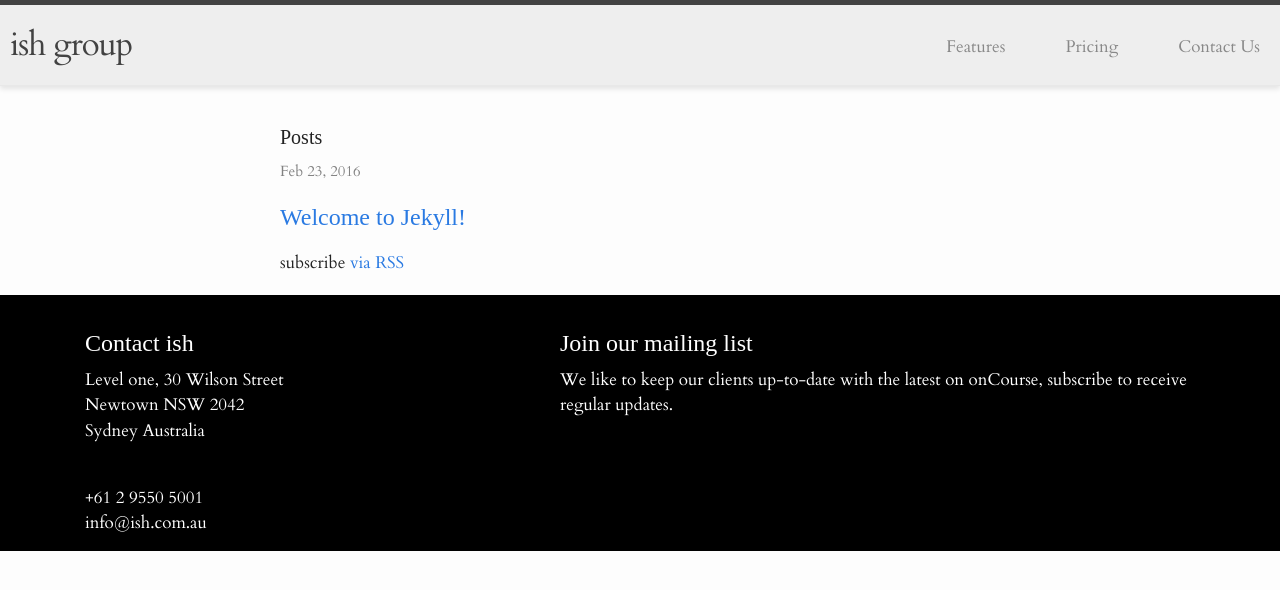
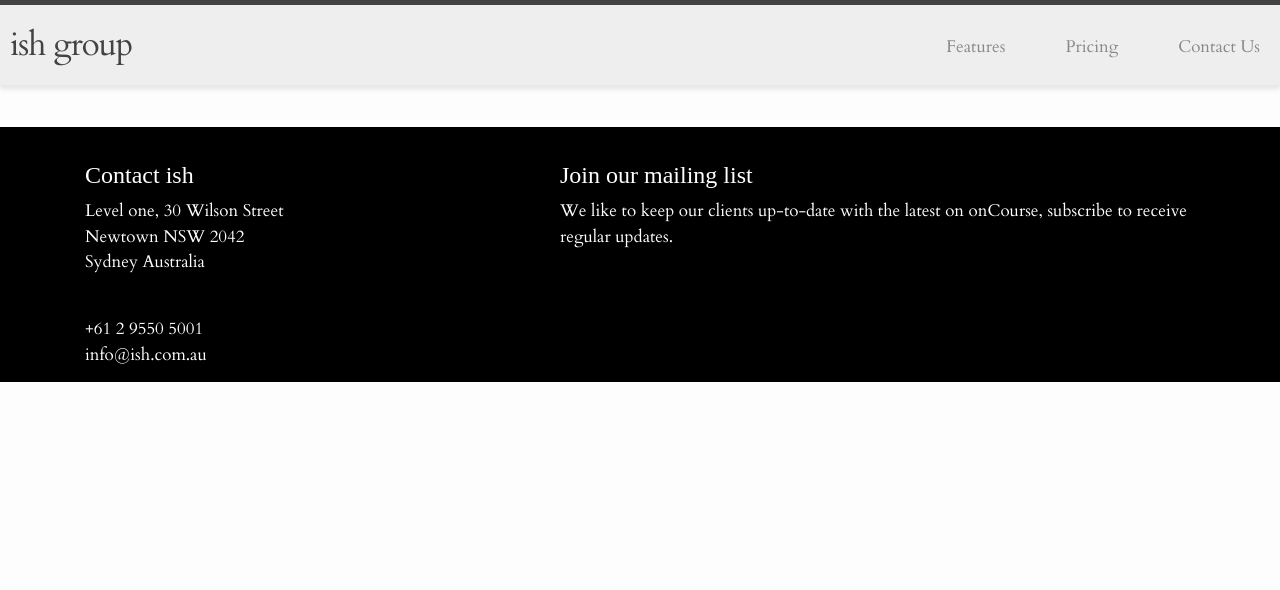
Before and after one commit to stephenmcilwaine/website, a Jekyll site: the page built from index.html, in a window 1280 px wide. Shown: the top 590 px of the page. Built offline with Jekyll 4.4.1, drawn with Linux system fonts in a browser that asks for light colours; some web fonts are replaced.

Commit message:
Updated header content and main content

```diff
--- a/_includes/header.html
+++ b/_includes/header.html
@@ -15,8 +15,8 @@
 
       <div class="trigger">
           <a class="page-link" href="{{base}}/features">Features</a>
-          <a class="page-link" href="{{base}}/support">Pricing</a>
-          <a class="page-link" href="{{base}}/about">Contact Us</a>
+          <a class="page-link" href="{{base}}/features/pricing">Pricing</a>
+          <a class="page-link" href="{{base}}/about/contact">Contact Us</a>
       </div>
     </nav>
 
--- a/_layouts/default.html
+++ b/_layouts/default.html
@@ -11,7 +11,7 @@
       <!-- <div class="nav">
         {% menu %}
       </div> -->
-      <div class="wrapper">
+      <div class="container">
         {{ content }}
       </div>
     </div>
--- a/index.html
+++ b/index.html
@@ -4,20 +4,15 @@ layout: default
 
 <div class="home">
 
-  <h1 class="page-heading">Posts</h1>
+  <section class="container">
+    <div class="row">
+      <aside class="col col-xs-12">
 
-  <ul class="post-list">
-    {% for post in site.posts %}
-      <li>
-        <span class="post-meta">{{ post.date | date: "%b %-d, %Y" }}</span>
+      </aside>
+      <aside class="col col-xs-12">
 
-        <h2>
-          <a class="post-link" href="{{base}}{{ post.url }}">{{ post.title }}</a>
-        </h2>
-      </li>
-    {% endfor %}
-  </ul>
-
-  <p class="rss-subscribe">subscribe <a href="{{base}}/feed.xml">via RSS</a></p>
+      </aside>
+    </div>
+  </section>
 
 </div>
```
Also changed, not shown: features/costs/pricing.md (+3 -3 lines).
